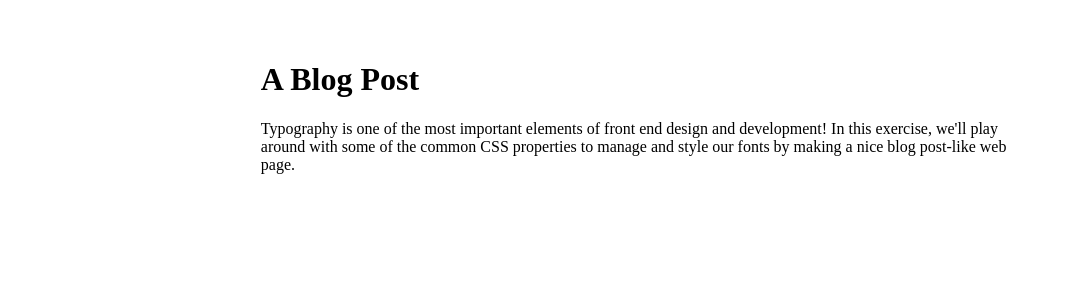
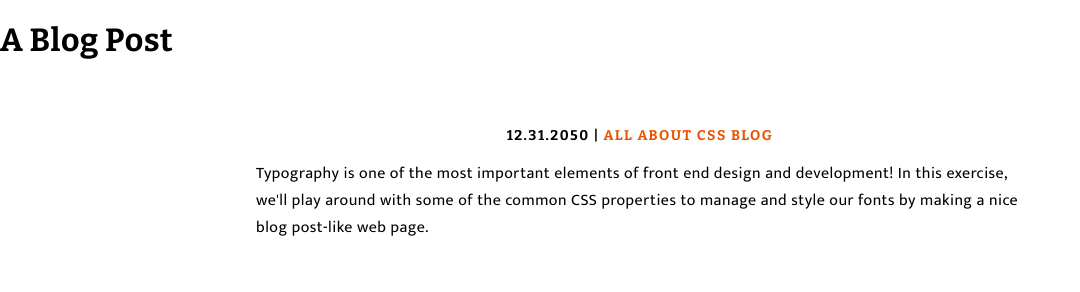
Before and after one commit to ericPantarotto/HTML_CSS_Bootcamp, a plain HTML site: page 14_blog_post_project/index.html in a window 1280 px wide. Shown: the whole page, without its empty margins (0-1080 px from the left). Drawn offline with nearby package versions, Linux system fonts and the light colour scheme.

Commit message:
14. working on typography

```diff
--- a/14_blog_post_project/index.css
+++ b/14_blog_post_project/index.css
@@ -1,6 +1,36 @@
+body {
+  font-family: Mukta, sans-serif;
+  font-size: 16px;
+  margin: 0;
+  padding: 0;
+  letter-spacing: 0.5px;
+}
+
+h1,
+h2,
+h2,
+h4,
+h5,
+h6 {
+  font-family: Bitter, serif;
+}
+
 .content {
-    max-width: 900px;
-    width: 60%;
-    margin: 0 auto;
-    padding: 32px;
+  max-width: 900px;
+  width: 60%;
+  margin: 0 auto;
+  padding: 32px;
 }
+
+.info {
+    text-align: center;
+    text-transform: uppercase;
+    font-family: Bitter, sans-serif;
+    font-weight: bold;
+    font-size: 14px;
+    letter-spacing: 1.5px;
+}
+
+.info span {
+    color: #e95400;
+}
--- a/14_blog_post_project/index.html
+++ b/14_blog_post_project/index.html
@@ -4,11 +4,18 @@
     <meta charset="UTF-8" />
     <meta name="viewport" content="width=device-width, initial-scale=1.0" />
     <link rel="stylesheet" href="index.css" />
+    <link rel="preconnect" href="https://fonts.googleapis.com" />
+    <link rel="preconnect" href="https://fonts.gstatic.com" crossorigin />
+    <link
+      href="https://fonts.googleapis.com/css2?family=Bitter:wght@300;400;500;700&family=Mukta:wght@300;400;500;700&display=swap"
+      rel="stylesheet"
+    />
     <title>Typography Blog Post</title>
   </head>
   <body>
+    <h1>A Blog Post</h1>
     <div class="content">
-      <h1>A Blog Post</h1>
+      <p class="info">12.31.2050 | <span>ALL ABOUT CSS BLOG</span></p>
       <p>
         Typography is one of the most important elements of front end design and
         development! In this exercise, we'll play around with some of the common
```
